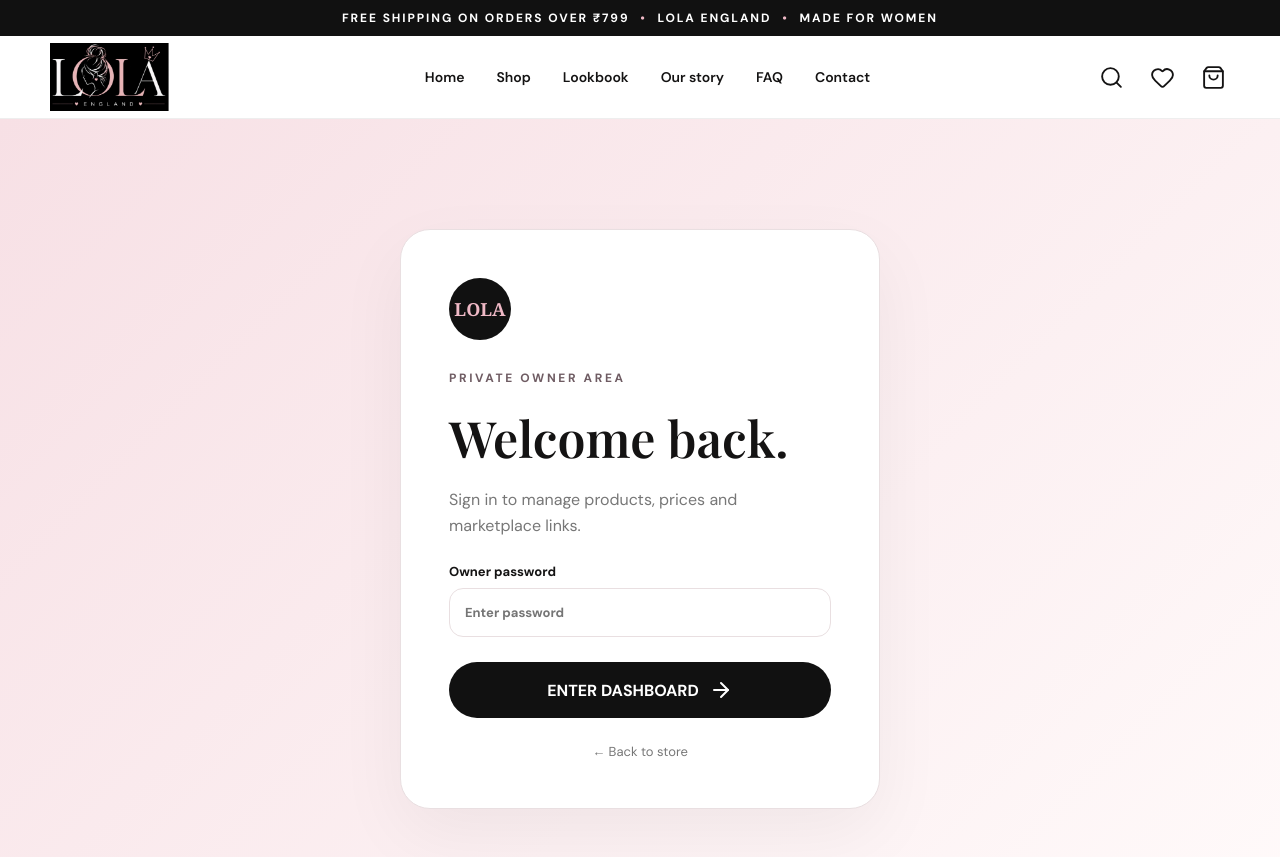
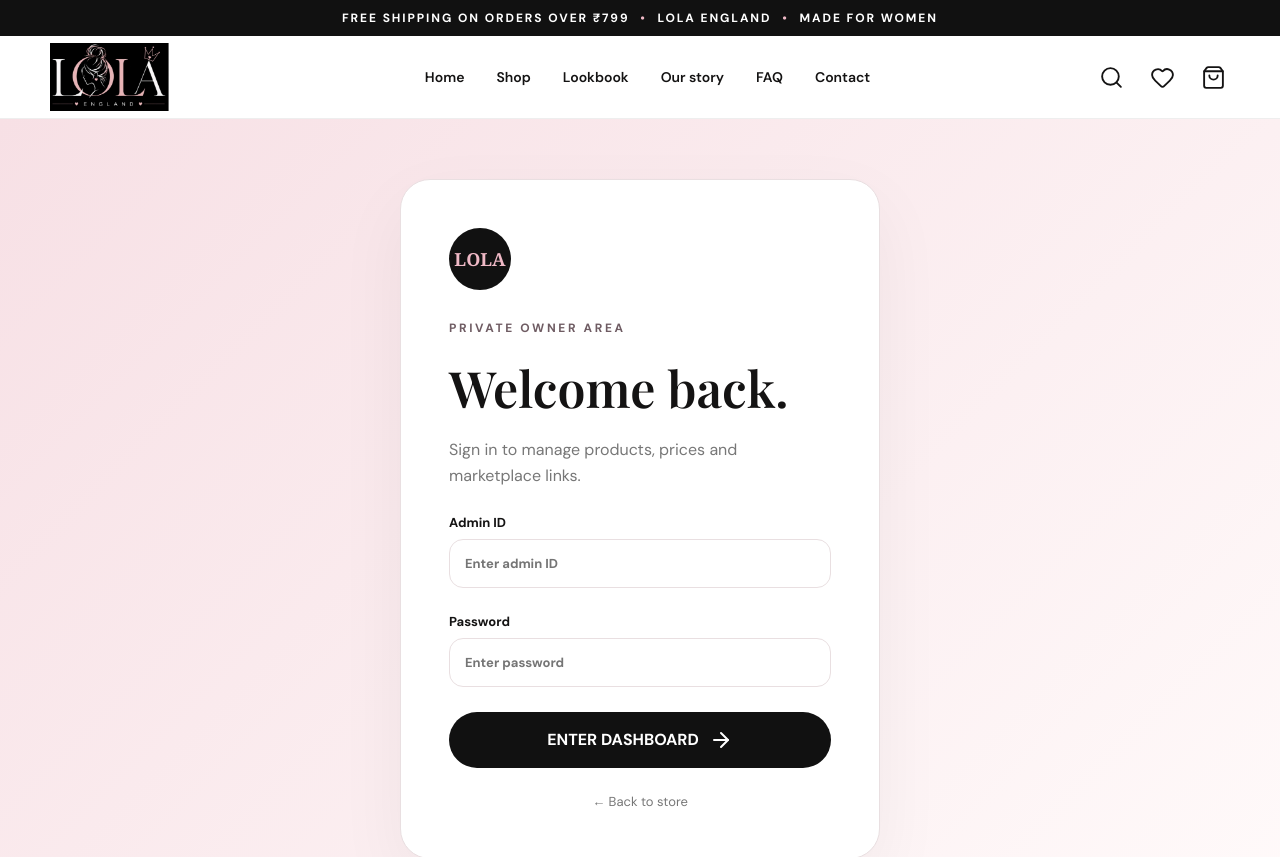
Before and after one commit to Zenitsu11/lolaengland, a Next.js app: page /admin/login in a window 1280 px wide. Shown: the top 857 px of the page. Built offline with nearby package versions, Linux system fonts and the light colour scheme.

Commit message:
Add secure database-backed admin login

```diff
--- a/app/admin/login/page.tsx
+++ b/app/admin/login/page.tsx
@@ -2,8 +2,48 @@
 import { FormEvent, useState } from 'react';
 import { ArrowRight } from 'lucide-react';
 
-export default function AdminLogin(){
- const [error,setError]=useState('');
- async function submit(e:FormEvent<HTMLFormElement>){e.preventDefault();setError('');const password=new FormData(e.currentTarget).get('password');const res=await fetch('/api/admin/login',{method:'POST',headers:{'content-type':'application/json'},body:JSON.stringify({password})});if(res.ok) window.location.href='/admin'; else setError('Incorrect owner password.');}
- return <main className="login-page"><div className="login-card"><div className="login-mark">LOLA</div><p className="eyebrow">PRIVATE OWNER AREA</p><h1>Welcome back.</h1><p>Sign in to manage products, prices and marketplace links.</p><form onSubmit={submit}><label>Owner password<input name="password" type="password" autoComplete="current-password" required placeholder="Enter password"/></label><button className="btn btn-dark" type="submit">ENTER DASHBOARD <ArrowRight/></button>{error&&<div className="login-error">{error}</div>}</form><a className="back-store" href="/">← Back to store</a></div></main>
+export default function AdminLogin() {
+  const [error, setError] = useState('');
+  const [loading, setLoading] = useState(false);
+
+  async function submit(e: FormEvent<HTMLFormElement>) {
+    e.preventDefault();
+    setError('');
+    setLoading(true);
+    const form = new FormData(e.currentTarget);
+    const res = await fetch('/api/admin/login', {
+      method: 'POST',
+      headers: { 'content-type': 'application/json' },
+      body: JSON.stringify({
+        username: form.get('username'),
+        password: form.get('password'),
+      }),
+    });
+    setLoading(false);
+    if (res.ok) window.location.href = '/admin';
+    else {
+      const data = await res.json().catch(() => ({}));
+      setError(data.error || 'Incorrect admin ID or password.');
+    }
+  }
+
+  return (
+    <main className="login-page">
+      <div className="login-card">
+        <div className="login-mark">LOLA</div>
+        <p className="eyebrow">PRIVATE OWNER AREA</p>
+        <h1>Welcome back.</h1>
+        <p>Sign in to manage products, prices and marketplace links.</p>
+        <form onSubmit={submit}>
+          <label>Admin ID<input name="username" type="email" autoComplete="username" required placeholder="Enter admin ID" /></label>
+          <label>Password<input name="password" type="password" autoComplete="current-password" required placeholder="Enter password" /></label>
+          <button className="btn btn-dark" type="submit" disabled={loading}>
+            {loading ? 'SIGNING IN…' : <>ENTER DASHBOARD <ArrowRight /></>}
+          </button>
+          {error && <div className="login-error">{error}</div>}
+        </form>
+        <a className="back-store" href="/">← Back to store</a>
+      </div>
+    </main>
+  );
 }
```
